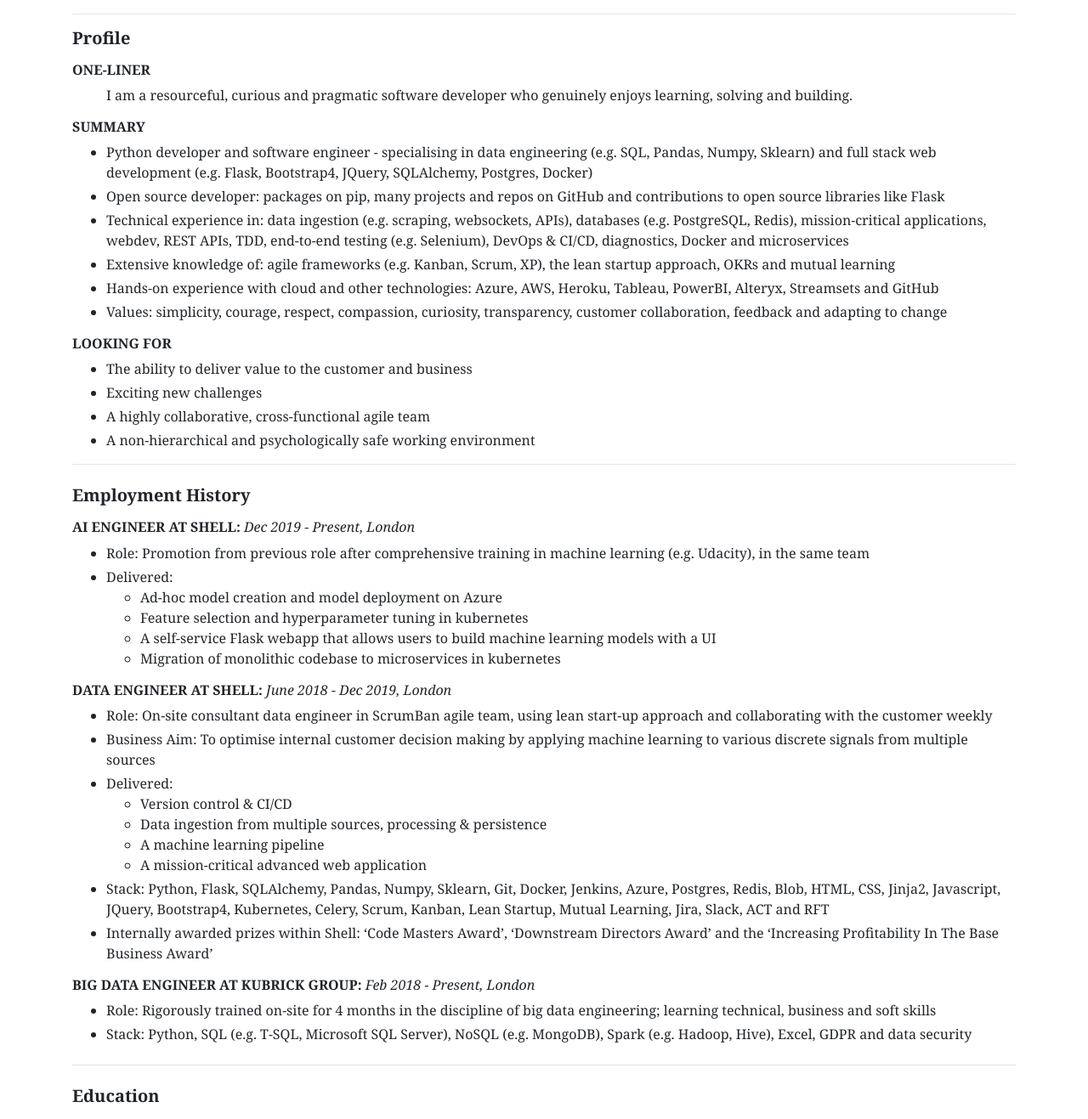
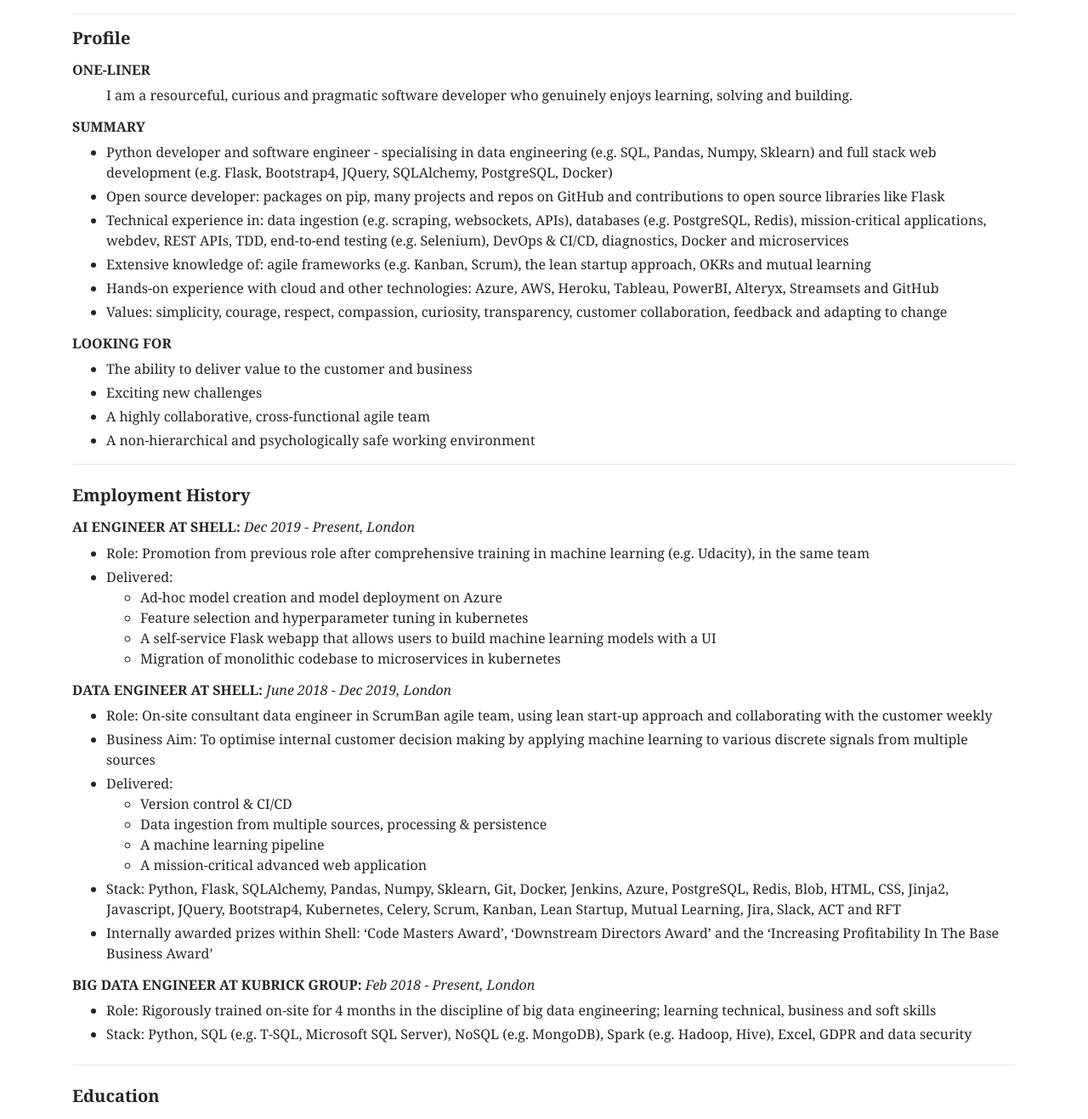
Before and after one commit to jackwardell/jackwardell, a Flask app: page / in a window 1280 px wide. Shown: the part 282-1599 px from the top of the page at 85% size. Run offline with Flask 2, Linux system fonts and the light colour scheme; some libraries are stand-ins or nearby versions.

Commit message:
minor revisions

```diff
--- a/app/templates/index.html
+++ b/app/templates/index.html
@@ -57,10 +57,10 @@
         <div class="my-3">
             <h6 class="section-subtitle">Summary</h6>
             <ul>
-                <li class="my-1">Python developer and software engineer - specialising in data engineering (e.g. SQL, Pandas, Numpy, Sklearn) and full stack web development (e.g. Flask, Bootstrap4, JQuery, SQLAlchemy, Postgres, Docker)</li>
+                <li class="my-1">Python developer and software engineer - specialising in data engineering (e.g. SQL, Pandas, Numpy, Sklearn) and full stack web development (e.g. Flask, Bootstrap4, JQuery, SQLAlchemy, PostgreSQL, Docker)</li>
                 <li class="my-1">Open source developer: packages on pip, many projects and repos on GitHub and contributions to open source libraries like Flask</li>
                 <li class="my-1">Technical experience in: data ingestion (e.g. scraping, websockets, APIs), databases (e.g. PostgreSQL, Redis), mission-critical applications, webdev, REST APIs, TDD, end-to-end testing (e.g. Selenium), DevOps & CI/CD, diagnostics, Docker and microservices</li>
-                <li class="my-1">Extensive knowledge of: agile frameworks (e.g. Kanban, Scrum, XP), the lean startup approach, OKRs and mutual learning</li>
+                <li class="my-1">Extensive knowledge of: agile frameworks (e.g. Kanban, Scrum), the lean startup approach, OKRs and mutual learning</li>
                 <li class="my-1">Hands-on experience with cloud and other technologies: Azure, AWS, Heroku, Tableau, PowerBI, Alteryx, Streamsets and GitHub</li>
                 <li class="my-1">Values: simplicity, courage, respect, compassion, curiosity, transparency, customer collaboration, feedback and adapting to change</li>
             </ul>
@@ -105,7 +105,7 @@
                         <li>A mission-critical advanced web application</li>
                     </ul>
                 </li>
-                <li class="my-1">Stack: Python, Flask, SQLAlchemy, Pandas, Numpy, Sklearn, Git, Docker, Jenkins, Azure, Postgres, Redis, Blob, HTML, CSS, Jinja2, Javascript, JQuery, Bootstrap4, Kubernetes, Celery, Scrum, Kanban, Lean Startup, Mutual Learning, Jira, Slack, ACT and RFT</li>
+                <li class="my-1">Stack: Python, Flask, SQLAlchemy, Pandas, Numpy, Sklearn, Git, Docker, Jenkins, Azure, PostgreSQL, Redis, Blob, HTML, CSS, Jinja2, Javascript, JQuery, Bootstrap4, Kubernetes, Celery, Scrum, Kanban, Lean Startup, Mutual Learning, Jira, Slack, ACT and RFT</li>
                 <li class="my-1">Internally awarded prizes within Shell: ‘Code Masters Award’, ‘Downstream Directors Award’ and the ‘Increasing Profitability In The Base Business Award’</li>
             </ul>
         </div>
@@ -151,7 +151,7 @@
         <div class="my-3">
             <h6 class="section-subtitle">Languages, Libraries, etc:</h6>
             <ul>
-                <li class="my-1">Python, SQL, HTML, CSS, Javascript, Flask, JQuery, Bootstrap4, Jinja2, Pandas, Numpy, Scikit-learn, SQLAlchemy, Postgres, Docker, Git and Click</li>
+                <li class="my-1">Python, SQL, HTML, CSS, Javascript, Flask, JQuery, Bootstrap4, Jinja2, Pandas, Numpy, Scikit-learn, SQLAlchemy, PostgreSQL, Docker, Git and Click</li>
             </ul>
         </div>
     </section>
@@ -186,7 +186,7 @@
             <h6 class="section-subtitle">Learning:</h6>
             <ul>
                 <li class="my-1">
-                    Machine Learning - Udacity
+                    Machine Learning Nanodegree - Udacity
                     <ul>
                         <li>Completed multiple projects on supervised and unsupervised learning, with Sklearn and PyTorch</li>
                         <li>Stack: Ensemble models, Bayesian models, SVMs, image classifiers, PCA, Scikit-learn, PyTorch, Matplotlib, Seaborn, Pandas and Numpy</li>
```
